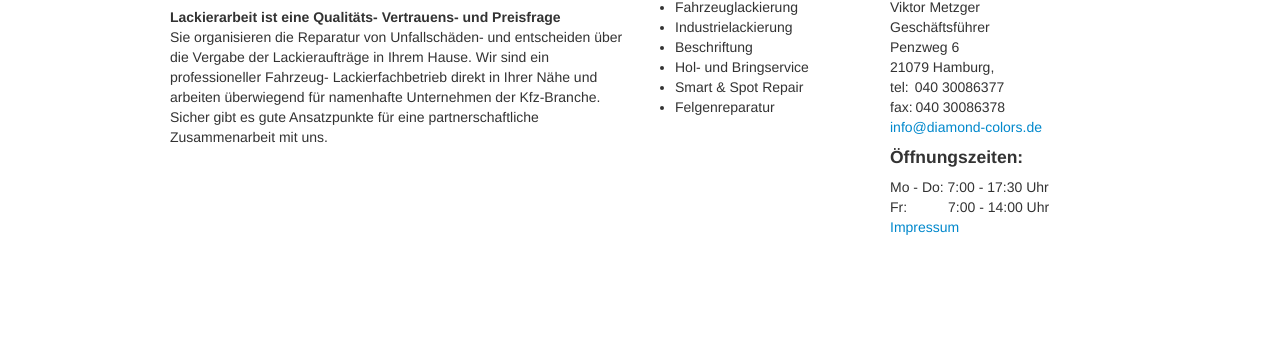
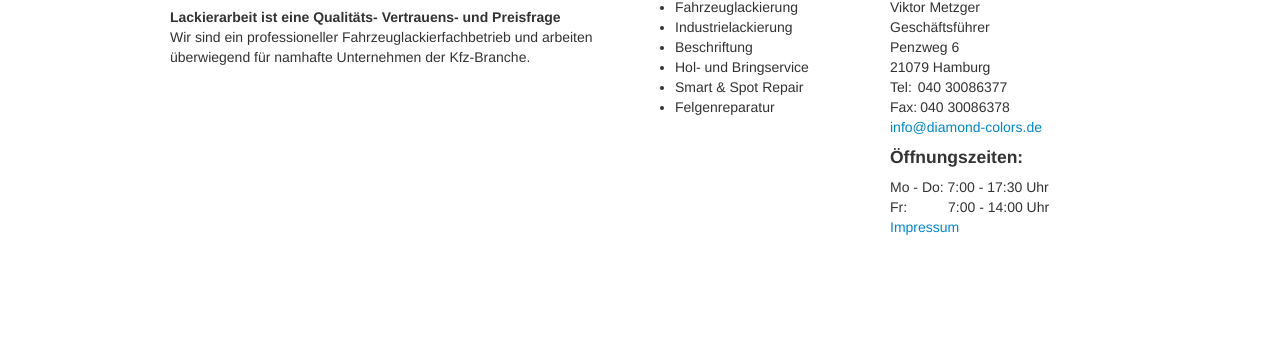
Before and after one commit to Farson/diamond-colors, a plain HTML site: page index.html in a window 1280 px wide. Shown: the part 684-1021 px from the top of the page. Drawn offline with nearby package versions, Linux system fonts and the light colour scheme; files whose address does not match are found by name.

Commit message:
text fix

```diff
--- a/index.html
+++ b/index.html
@@ -25,7 +25,7 @@
             <h2>Autolackiererei</h2>
             <h4>Ihr neuer Autolackiererei in Hamburg-Harburg</h4>
             <strong>Lackierarbeit ist eine Qualitäts- Vertrauens- und Preisfrage</strong>
-            <p>Sie organisieren die Reparatur von Unfallschäden- und entscheiden über die Vergabe der Lackieraufträge in Ihrem Hause. Wir sind ein professioneller Fahrzeug- Lackierfachbetrieb direkt in Ihrer Nähe und arbeiten überwiegend für namenhafte Unternehmen der Kfz-Branche. Sicher gibt es gute Ansatzpunkte für eine partnerschaftliche Zusammenarbeit mit uns.</p>
+            <p>Wir sind ein professioneller Fahrzeuglackierfachbetrieb und arbeiten überwiegend für namhafte Unternehmen der Kfz-Branche.</p>
           </div>
 
           <div class="span3">
@@ -54,10 +54,10 @@
                 <span itemprop="streetAddress">Penzweg 6</span>
                 </br>
                 <span itemprop="postalCode">21079</span>
-                <span itemprop="addressLocality">Hamburg</span>,
+                <span itemprop="addressLocality">Hamburg</span>
               </div>
-              <div class='tel'>tel:<span class='contact-number' itemprop="telephone">040 30086377</span></div>
-              <div class='fax'>fax:<span class='contact-number' itemprop="faxNumber">040 30086378</span></div>
+              <div class='tel'>Tel:<span class='contact-number' itemprop="telephone">040 30086377</span></div>
+              <div class='fax'>Fax:<span class='contact-number' itemprop="faxNumber">040 30086378</span></div>
               <a href="mailto:info@diamond-colors.de" itemprop="email">info@diamond-colors.de</a>
             </div>
 
```
